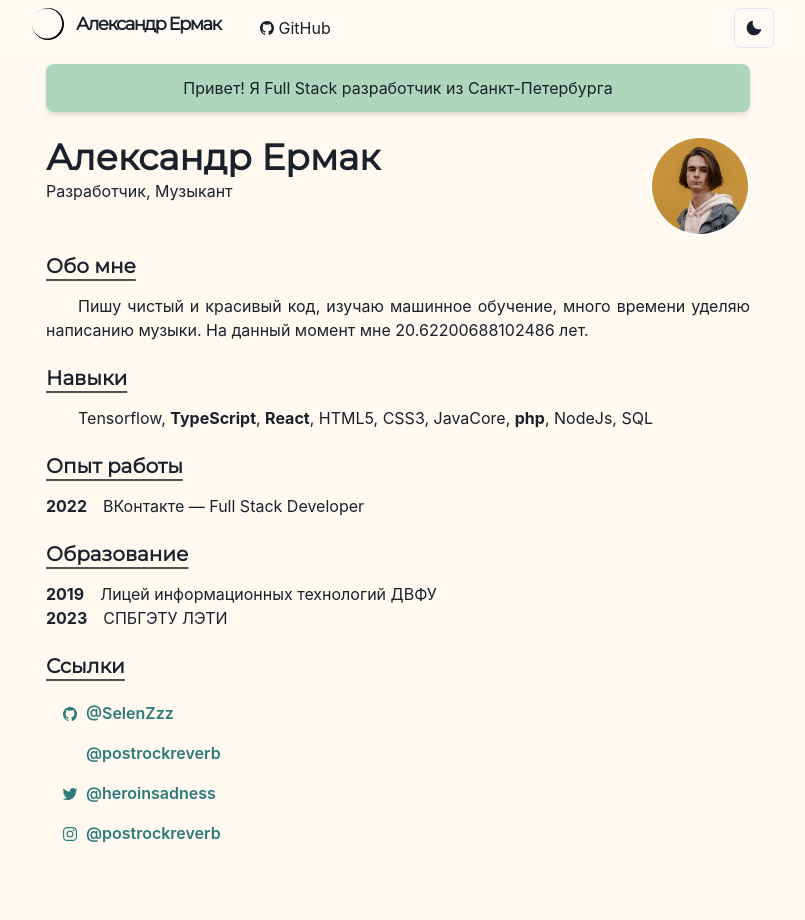
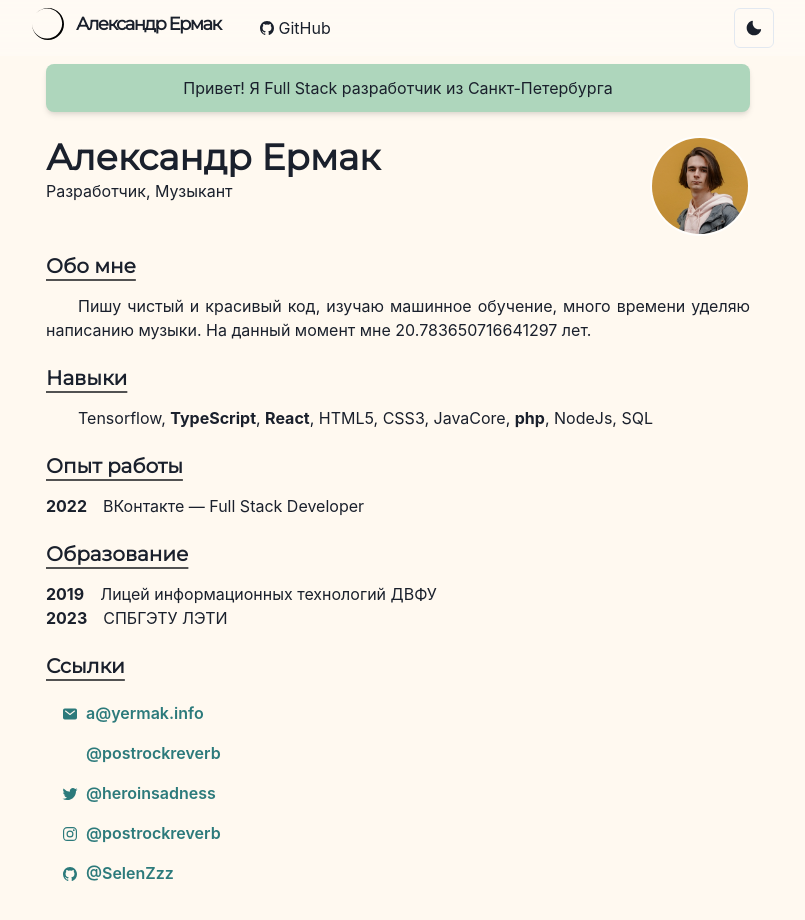
Before and after one commit to SelenZzz/homepage, a Next.js app: page / in a window 1280 px wide. Shown: the top 920 px of the page, without its empty margins (242-1047 px from the left). Built offline with nearby package versions, Linux system fonts and the light colour scheme; some icons are missing; a web font is replaced by a local one.

Commit message:
add email

```diff
--- a/pages/index.js
+++ b/pages/index.js
@@ -9,7 +9,7 @@ import {
   useColorModeValue,
   Button,
 } from '@chakra-ui/react';
-import { IoLogoTwitter, IoLogoInstagram, IoLogoGithub } from 'react-icons/io5';
+import { IoLogoTwitter, IoLogoInstagram, IoLogoGithub, IoMail } from 'react-icons/io5';
 import { Icon16LogoVk } from '@vkontakte/icons';
 import Layout from '../components/layouts/article';
 import Paragraph from '../components/paragraph';
@@ -59,7 +59,7 @@ const Page = () => {
           <Paragraph>
             Пишу чистый и красивый код, изучаю машинное обучение, много времени уделяю написанию
             музыки. На данный момент мне{' '}
-            {(new Date() - new Date('2001-10-08')) / (1000 * 60 * 60 * 24 * 365)} лет.
+            {(new Date() - new Date('2001-08-10')) / (1000 * 60 * 60 * 24 * 365)} лет.
           </Paragraph>
         </Section>
 
@@ -108,9 +108,9 @@ const Page = () => {
           </Heading>
           <List>
             <ListItem>
-              <Link href="https://github.com/SelenZzz" target="_blank">
-                <Button variant="ghost" colorScheme="teal" leftIcon={<IoLogoGithub />}>
-                  @SelenZzz
+              <Link href="mailto: a@yermak.info" target="_blank">
+                <Button variant="ghost" colorScheme="teal" leftIcon={<IoMail />}>
+                  a@yermak.info
                 </Button>
               </Link>
             </ListItem>
@@ -135,6 +135,13 @@ const Page = () => {
                 </Button>
               </Link>
             </ListItem>
+            <ListItem>
+              <Link href="https://github.com/SelenZzz" target="_blank">
+                <Button variant="ghost" colorScheme="teal" leftIcon={<IoLogoGithub />}>
+                  @SelenZzz
+                </Button>
+              </Link>
+            </ListItem>
           </List>
         </Section>
       </Container>
```
